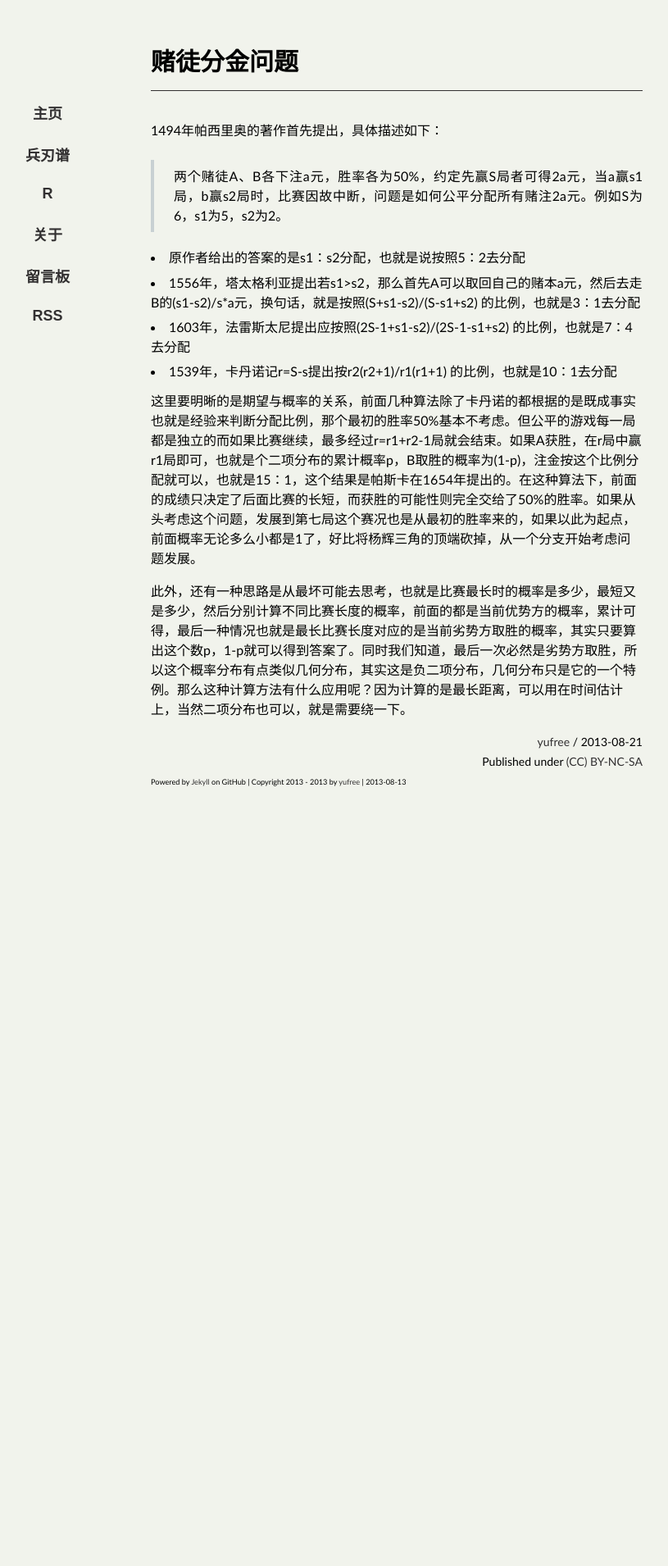
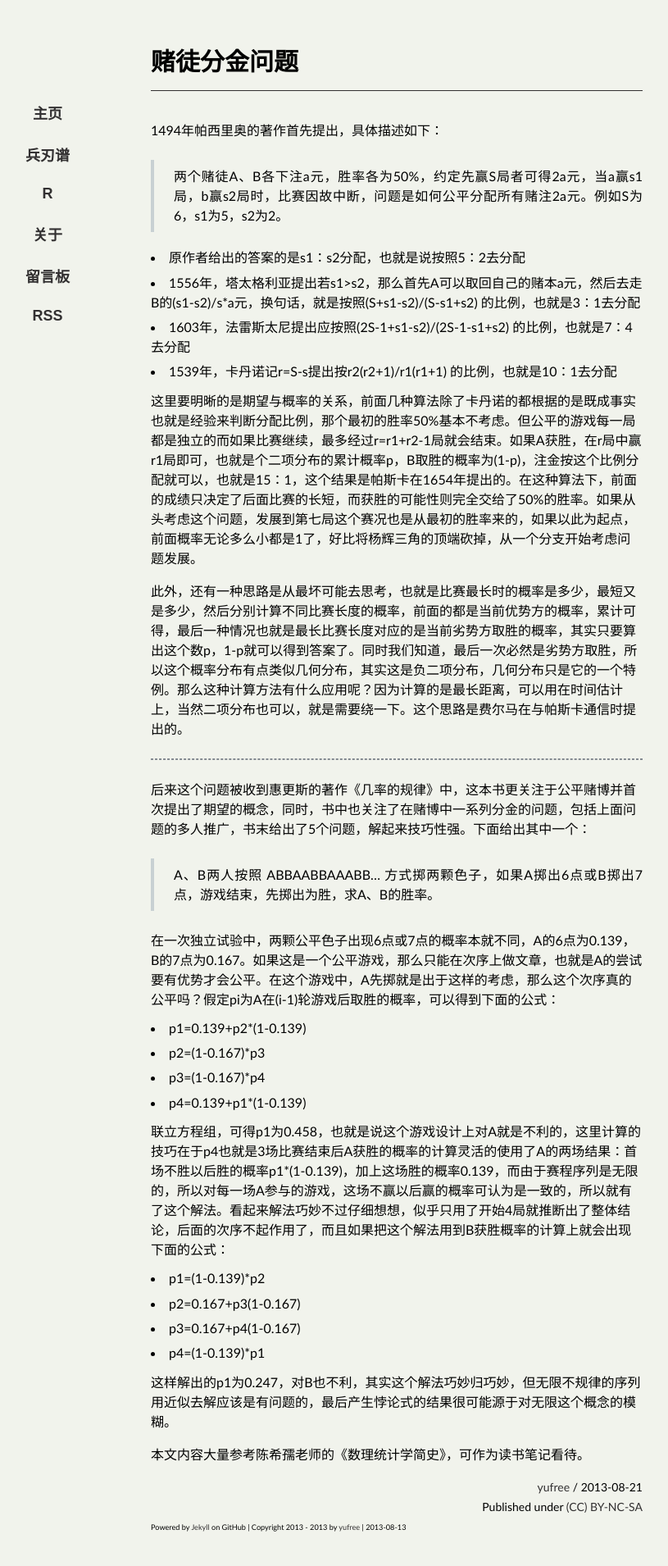
Before and after one commit to yufree/blogcn, a Jekyll site: the page built from _posts/2013-08-21-class-problem0.md, in a window 1280 px wide. Shown: the whole page at 82% size, without its empty margins (156-971 px from the left). Built offline with Jekyll 4.4.1, drawn with Linux system fonts in a browser that asks for light colours; some web fonts are replaced; comment, search, counter and statistics services are not loaded; before the commit the page ends 1001 px from its top, so only the background shows below that.

Commit message:
增加内容

```diff
--- a/_posts/2013-08-21-class-problem0.md
+++ b/_posts/2013-08-21-class-problem0.md
@@ -14,4 +14,28 @@ title: 赌徒分金问题
 
 这里要明晰的是期望与概率的关系，前面几种算法除了卡丹诺的都根据的是既成事实也就是经验来判断分配比例，那个最初的胜率50%基本不考虑。但公平的游戏每一局都是独立的而如果比赛继续，最多经过r=r1+r2-1局就会结束。如果A获胜，在r局中赢r1局即可，也就是个二项分布的累计概率p，B取胜的概率为(1-p)，注金按这个比例分配就可以，也就是15：1，这个结果是帕斯卡在1654年提出的。在这种算法下，前面的成绩只决定了后面比赛的长短，而获胜的可能性则完全交给了50%的胜率。如果从头考虑这个问题，发展到第七局这个赛况也是从最初的胜率来的，如果以此为起点，前面概率无论多么小都是1了，好比将杨辉三角的顶端砍掉，从一个分支开始考虑问题发展。
 
-此外，还有一种思路是从最坏可能去思考，也就是比赛最长时的概率是多少，最短又是多少，然后分别计算不同比赛长度的概率，前面的都是当前优势方的概率，累计可得，最后一种情况也就是最长比赛长度对应的是当前劣势方取胜的概率，其实只要算出这个数p，1-p就可以得到答案了。同时我们知道，最后一次必然是劣势方取胜，所以这个概率分布有点类似几何分布，其实这是负二项分布，几何分布只是它的一个特例。那么这种计算方法有什么应用呢？因为计算的是最长距离，可以用在时间估计上，当然二项分布也可以，就是需要绕一下。
+此外，还有一种思路是从最坏可能去思考，也就是比赛最长时的概率是多少，最短又是多少，然后分别计算不同比赛长度的概率，前面的都是当前优势方的概率，累计可得，最后一种情况也就是最长比赛长度对应的是当前劣势方取胜的概率，其实只要算出这个数p，1-p就可以得到答案了。同时我们知道，最后一次必然是劣势方取胜，所以这个概率分布有点类似几何分布，其实这是负二项分布，几何分布只是它的一个特例。那么这种计算方法有什么应用呢？因为计算的是最长距离，可以用在时间估计上，当然二项分布也可以，就是需要绕一下。这个思路是费尔马在与帕斯卡通信时提出的。
+
+----
+
+后来这个问题被收到惠更斯的著作《几率的规律》中，这本书更关注于公平赌博并首次提出了期望的概念，同时，书中也关注了在赌博中一系列分金的问题，包括上面问题的多人推广，书末给出了5个问题，解起来技巧性强。下面给出其中一个：
+
+> A、B两人按照 ABBAABBAAABB… 方式掷两颗色子，如果A掷出6点或B掷出7点，游戏结束，先掷出为胜，求A、B的胜率。
+
+在一次独立试验中，两颗公平色子出现6点或7点的概率本就不同，A的6点为0.139，B的7点为0.167。如果这是一个公平游戏，那么只能在次序上做文章，也就是A的尝试要有优势才会公平。在这个游戏中，A先掷就是出于这样的考虑，那么这个次序真的公平吗？假定pi为A在(i-1)轮游戏后取胜的概率，可以得到下面的公式：
+
+- p1=0.139+p2*(1-0.139)
+- p2=(1-0.167)*p3
+- p3=(1-0.167)*p4
+- p4=0.139+p1*(1-0.139)
+
+联立方程组，可得p1为0.458，也就是说这个游戏设计上对A就是不利的，这里计算的技巧在于p4也就是3场比赛结束后A获胜的概率的计算灵活的使用了A的两场结果：首场不胜以后胜的概率p1*(1-0.139)，加上这场胜的概率0.139，而由于赛程序列是无限的，所以对每一场A参与的游戏，这场不赢以后赢的概率可认为是一致的，所以就有了这个解法。看起来解法巧妙不过仔细想想，似乎只用了开始4局就推断出了整体结论，后面的次序不起作用了，而且如果把这个解法用到B获胜概率的计算上就会出现下面的公式：
+
+- p1=(1-0.139)*p2
+- p2=0.167+p3(1-0.167)
+- p3=0.167+p4(1-0.167)
+- p4=(1-0.139)*p1
+
+这样解出的p1为0.247，对B也不利，其实这个解法巧妙归巧妙，但无限不规律的序列用近似去解应该是有问题的，最后产生悖论式的结果很可能源于对无限这个概念的模糊。
+
+本文内容大量参考陈希孺老师的《数理统计学简史》，可作为读书笔记看待。
```
